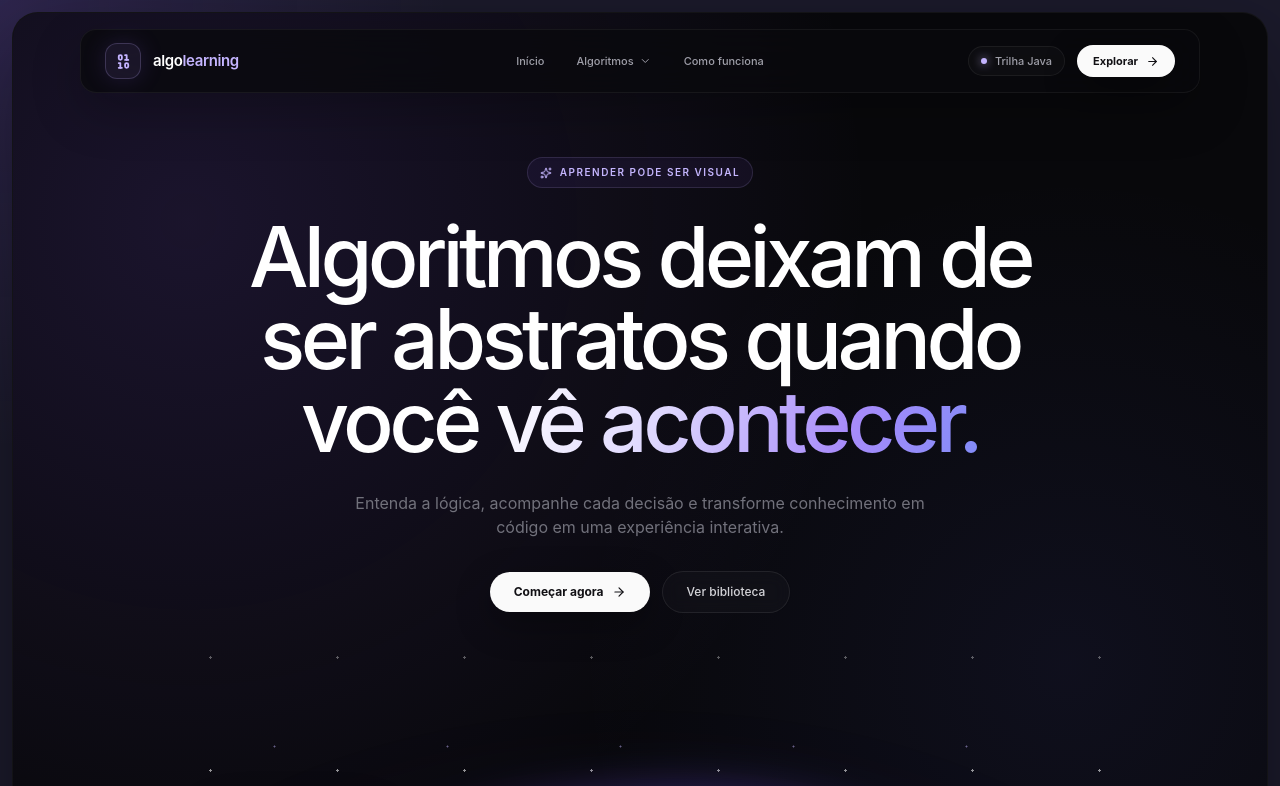
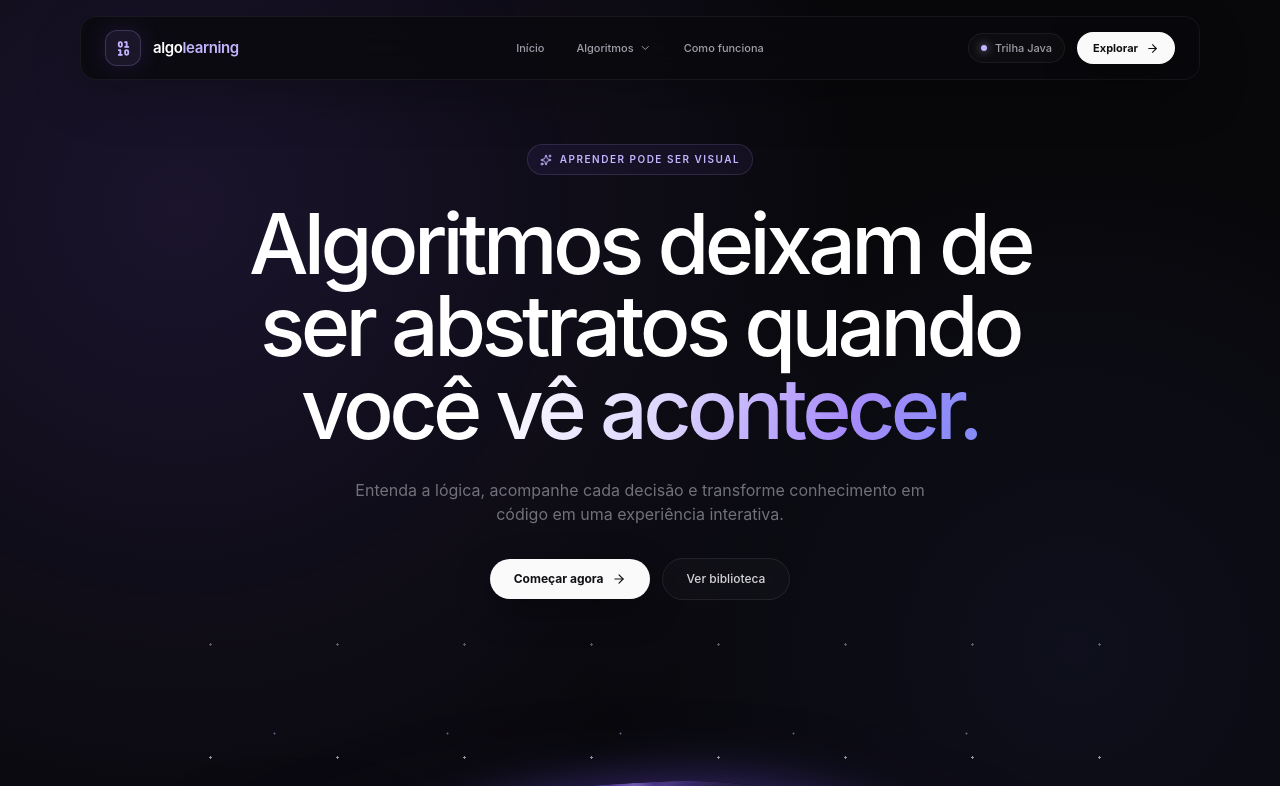
Before and after one commit to danieLx77/algo-learning, a React (Vite) app in the folder frontend/: page / in a window 1280 px wide. Shown: the top 786 px of the page. Built offline with nearby package versions, Linux system fonts and the light colour scheme.

Commit message:
fix(frontend): remove moldura externa da página

```diff
--- a/frontend/src/index.css
+++ b/frontend/src/index.css
@@ -77,21 +77,14 @@ a {
 
 .site-canvas {
   min-height: 100vh;
-  padding: 12px;
-  background:
-    radial-gradient(circle at 0% 0%, rgba(139, 92, 246, 0.17), transparent 28rem),
-    radial-gradient(circle at 100% 100%, rgba(79, 70, 229, 0.11), transparent 32rem),
-    #1b1a2b;
+  background: #08080b;
 }
 
 .site-frame {
   position: relative;
-  min-height: calc(100vh - 24px);
+  min-height: 100vh;
   overflow: hidden;
-  border: 1px solid rgba(255, 255, 255, 0.045);
-  border-radius: 26px;
   background: #08080b;
-  box-shadow: 0 30px 90px rgba(0, 0, 0, 0.35);
 }
 
 .site-frame::before {
@@ -286,8 +279,6 @@ a {
 }
 
 @media (max-width: 640px) {
-  .site-canvas { padding: 0; }
-  .site-frame { min-height: 100vh; border-radius: 0; }
   .algorithm-landscape { height: 360px; margin-top: 4px; }
   .algorithm-mass { bottom: -20%; width: 570px; }
   .landscape-card { width: 142px; padding: 12px; }
```
Also changed, not shown: 1 other file (tests, documents, lock files or other folders).
